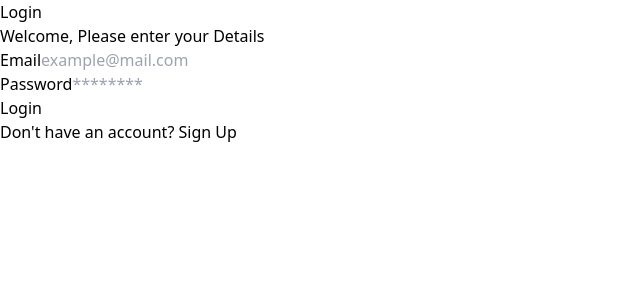
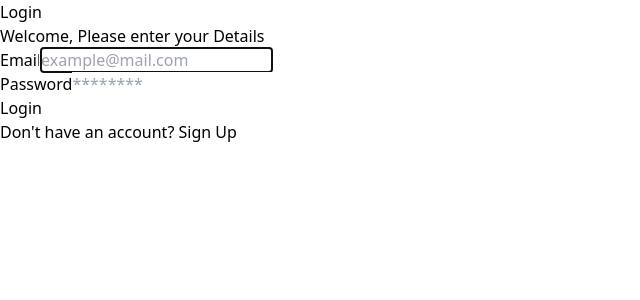
Before and after one commit to rendrabimaa/learn-react-app, a React (Vite) app: page /login in a window 1280 px wide. Shown: the top 300 px of the page, without its empty margins (0-640 px from the left). Built offline with nearby package versions, Linux system fonts and the light colour scheme.

Commit message:
implementasi useRef

```diff
--- a/src/components/Elements/Input/Input.jsx
+++ b/src/components/Elements/Input/Input.jsx
@@ -1,4 +1,6 @@
-const Input = (props) => {
+import { forwardRef } from "react"
+
+const Input = forwardRef((props, ref) => {
   const {type, placeholder, name} = props
   return (
       <input
@@ -7,8 +9,9 @@ const Input = (props) => {
         placeholder={placeholder}
         name={name}
         id={name}
+        ref={ref}
       />
   )
-}
+})
 
 export default Input
--- a/src/components/Elements/Input/index.jsx
+++ b/src/components/Elements/Input/index.jsx
@@ -1,15 +1,16 @@
 import Label from "./Label"
 import Input from "./Input"
+import { forwardRef } from "react"
 
 
-const InputForm = (props) => {
+const InputForm = forwardRef((props, ref) => {
     const {label, name, type, placeholder} = props
     return (
         <div className="mb-6">
             <Label htmlFor={name}>{label}</Label>
-            <Input name={name} type={type} placeholder={placeholder} />
+            <Input name={name} type={type} placeholder={placeholder} ref={ref} />
         </div>
     )
-}
+})
 
 export default InputForm
--- a/src/components/Fragments/FormLogin.jsx
+++ b/src/components/Fragments/FormLogin.jsx
@@ -1,6 +1,6 @@
 import InputForm from "../Elements/Input"
 import Button from "../Elements/Button"
-import { redirect } from "react-router-dom"
+import { useEffect, useRef } from "react"
 
 const FormLogin = () => {
 
@@ -12,9 +12,15 @@ const FormLogin = () => {
       window.location.href = "/products"
     }
 
+    const emailRef = useRef(null)
+
+    useEffect(() => {
+      emailRef.current.focus()
+    },[])
+
     return (
         <form action="" onSubmit={handleLogin}>
-          <InputForm name="email" label="Email" type="email" placeholder="example@mail.com" />
+          <InputForm name="email" label="Email" type="email" placeholder="example@mail.com" ref={emailRef} />
           <InputForm name="password" label="Password" type="password" placeholder="********"/>
           <Button classname="bg-blue-600" type="submit">Login</Button>
         </form>
--- a/src/pages/product.jsx
+++ b/src/pages/product.jsx
@@ -1,6 +1,6 @@
 import CardProduct from "../components/Fragments/CardProduct"
 import Button from "../components/Elements/Button"
-import { useEffect, useState } from "react"
+import { useEffect, useRef, useState } from "react"
 
 const products = [
     {
@@ -76,8 +76,20 @@ const ProductsPage = () => {
                 }
             ])
         }
+    }
 
-    }
+    const cartRef = useRef(JSON.parse(localStorage.getItem("cart")) || [])
+
+    const totalPriceRef = useRef(null)
+    console.log(totalPriceRef)
+
+    useEffect(() => {
+        if(cart.length > 0) {
+            totalPriceRef.current.style.display = "table-row"
+        }else {
+            totalPriceRef.current.style.display = "none"
+        }
+    }, [cart])
 
     return (
         <>
@@ -85,7 +97,7 @@ const ProductsPage = () => {
                 {email}
                 <Button className="bg-black ml-5" onClick={handleLogout}>Logout</Button>
             </div>
-            <div className="flex justify-center bg-red-500 py-5">
+            <div className="flex justify-center py-5">
                 <div className="w-4/6 flex flex-wrap">
                     {products.map((product) => (
                         <CardProduct key={product.id}>
@@ -125,7 +137,7 @@ const ProductsPage = () => {
                                 </tr>
                             )
                         })}
-                        <tr>
+                        <tr ref={totalPriceRef}>
                             <td colSpan={3}>
                                 <b>Price</b>
                             </td>
```
Lines whose indentation alone changed are shown as unchanged.
